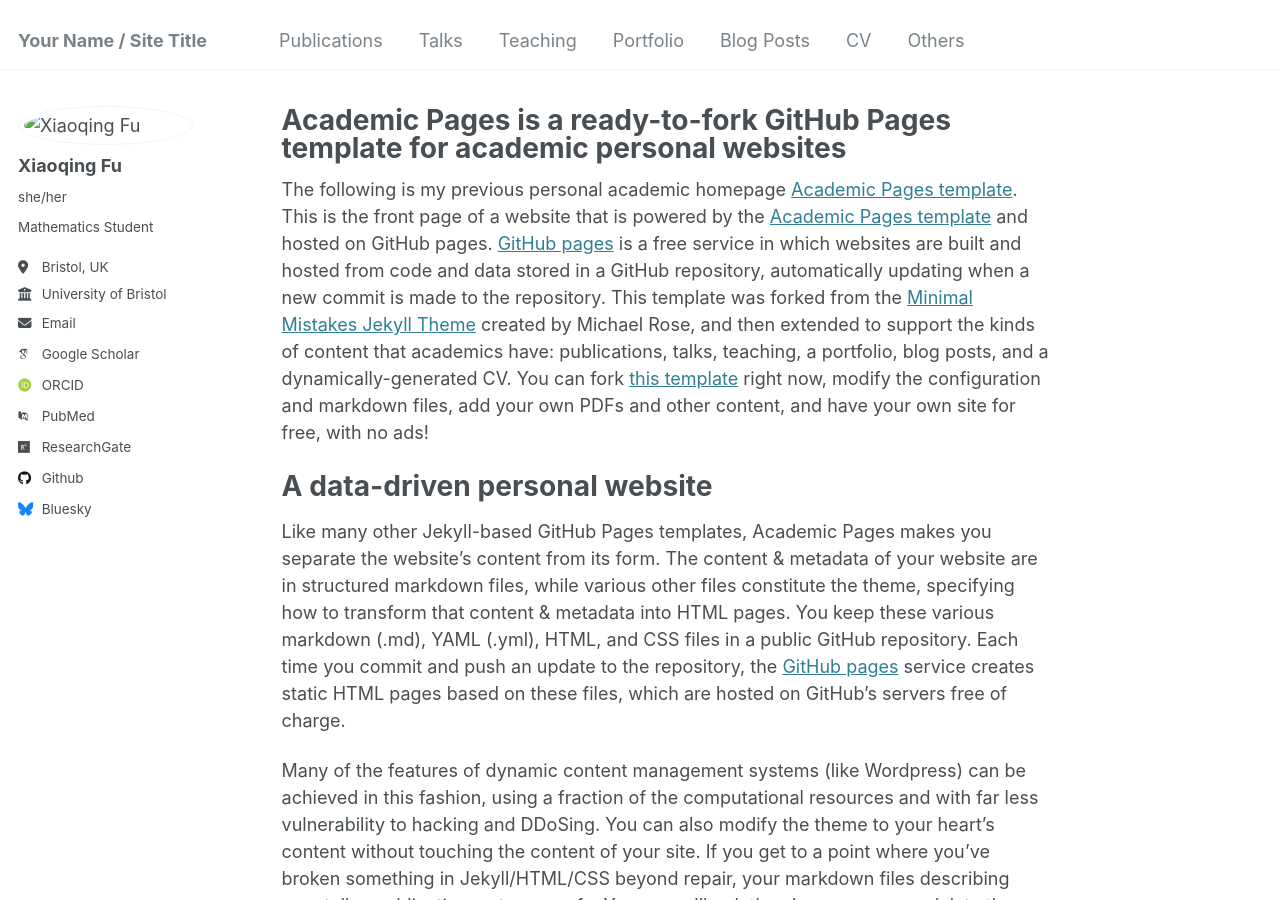
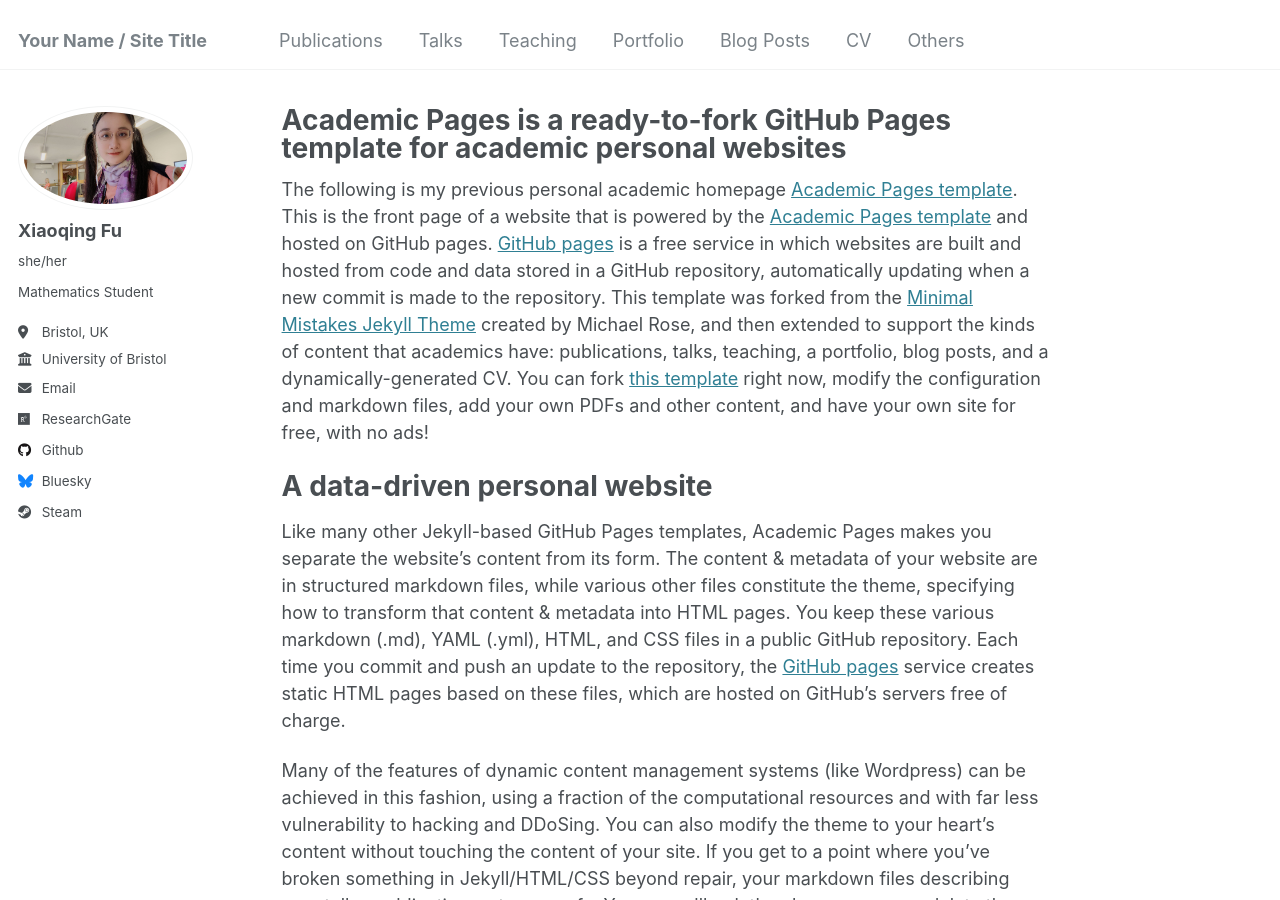
Before and after one commit to XiaoqingFu/xiaoqing_fu.github.io, a Jekyll site: the page built from _pages/about.md, in a window 1280 px wide and 900 px high. Built offline with Jekyll 4.4.1, drawn with Linux system fonts in a browser that asks for light colours; some web fonts are replaced; part of the change alters nothing that is shown.

Commit message:
Update _config.yml

```diff
--- a/_config.yml
+++ b/_config.yml
@@ -21,7 +21,7 @@ repository               : "academicpages/academicpages.github.io"
 #               Additional customization can be done by editing /_includes/author-profile.html
 author:
   # Biographic information
-  avatar           : images/Me.jpg
+  avatar           : "Me.jpg"
   name             : "Xiaoqing Fu"
   pronouns         : "she/her"
   bio              : "Mathematics Student"
@@ -32,11 +32,11 @@ author:
 
   # Academic websites
   arxiv            : # URL - Update with the correct link to your profile
-  googlescholar    : "https://scholar.google.com/citations?user=PS_CX0AAAAAJ"
+  googlescholar    : # URL
   impactstory      : # URL
-  orcid            : "http://orcid.org/yourorcidurl"
+  orcid            : # URL "http://orcid.org/yourorcidurl"
   semantic         : # URL
-  pubmed           : "https://www.ncbi.nlm.nih.gov/pubmed/?term=john+snow"
+  pubmed           : # URL "https://www.ncbi.nlm.nih.gov/pubmed/?term=john+snow"
   researchgate     : "https://www.researchgate.net/profile/Xiaoqing-Fu-6"
   scopus           : # URL
 
@@ -63,7 +63,7 @@ author:
   medium           : # URL
   pinterest        : # Username
   soundcloud       : # Username
-  steam            : # Username
+  steam            : "cytheriafu06"
   telegram         : # URL
   tumblr           : # Username
   twitter          : # Username for X / Twitter
```
